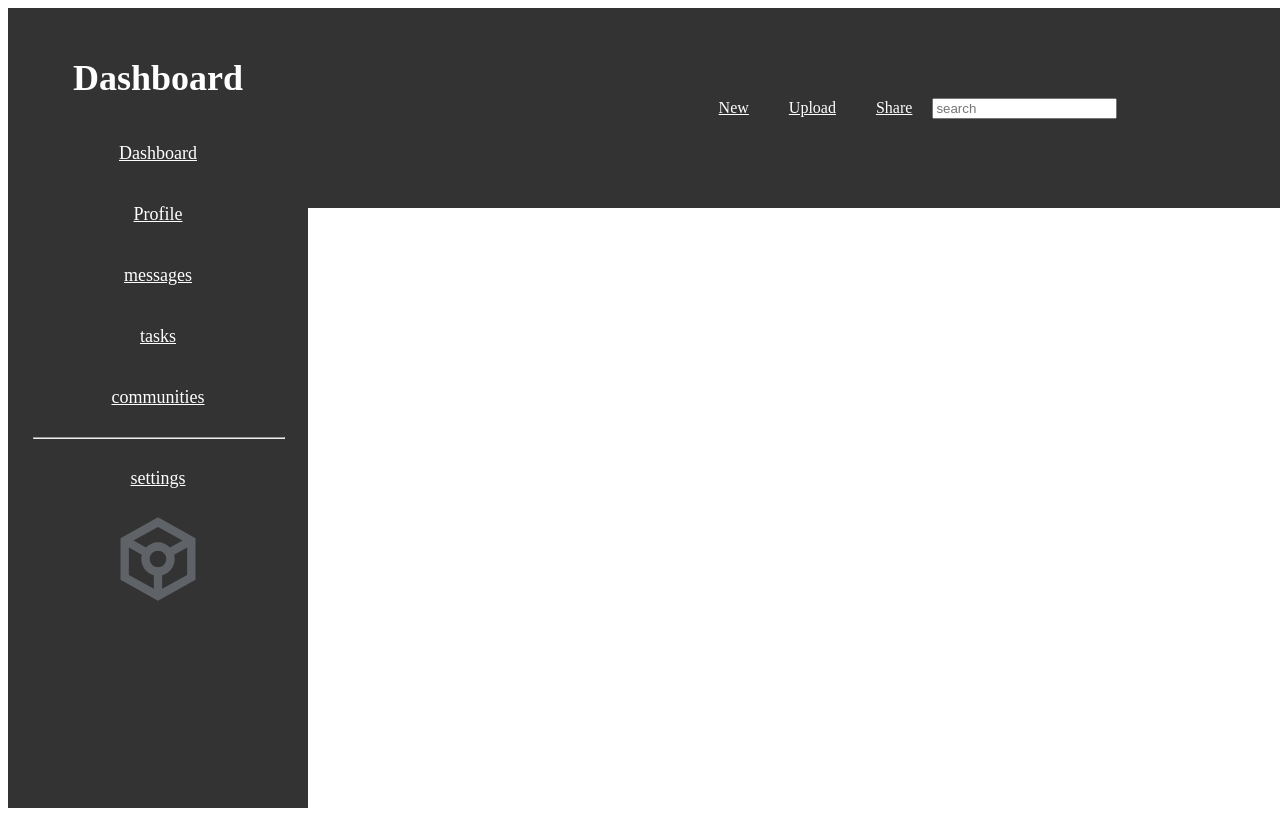
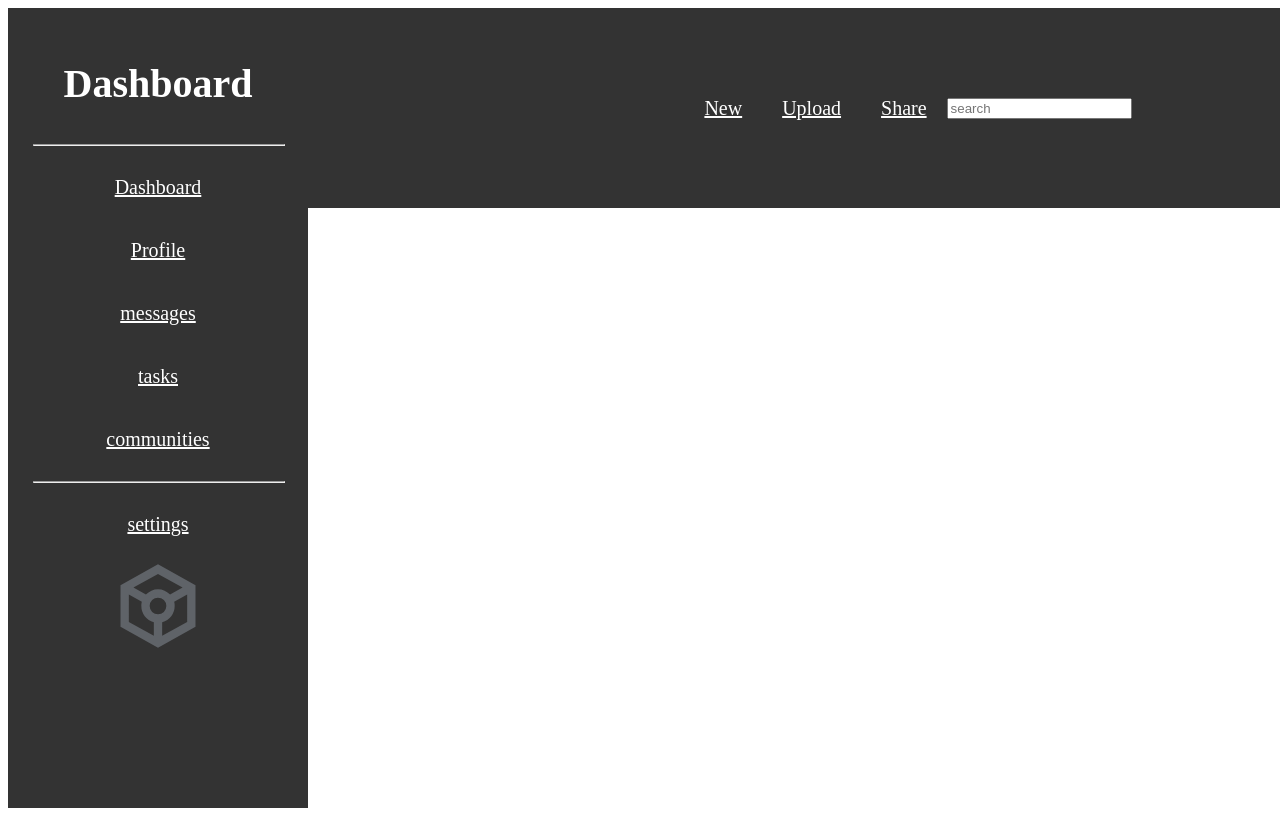
Before and after one commit to DonavanC13/project-admin-dashboard, a plain HTML site: page index.html in a window 1280 px wide. Shown: the top 816 px of the page. Drawn offline with Linux system fonts and the light colour scheme.

Commit message:
Updated Navigation Bar with New Features and Flexbox Layout

```diff
--- a/index.html
+++ b/index.html
@@ -16,6 +16,7 @@
         </div>
         <div class="nav-links">
             <h1>Dashboard</h1>
+            <hr style="color: #fff; width: 100%">
             <a href=>Dashboard</a>
             <a href=>Profile</a>
             <a href=>messages</a>
--- a/style.css
+++ b/style.css
@@ -10,7 +10,7 @@
     flex-wrap: nowrap;
     justify-content: flex-start;
     align-items: center;
-    font-size: 18px;
+    font-size: 20px;
     width: 250px;
     padding: 25px;
     background-color: #333;
@@ -28,6 +28,8 @@
 }
 
 .nav-header {
+    font-size: 20px;
+    color: white;
     display: flex;
     flex-wrap: nowrap;
     justify-content: center;
```
